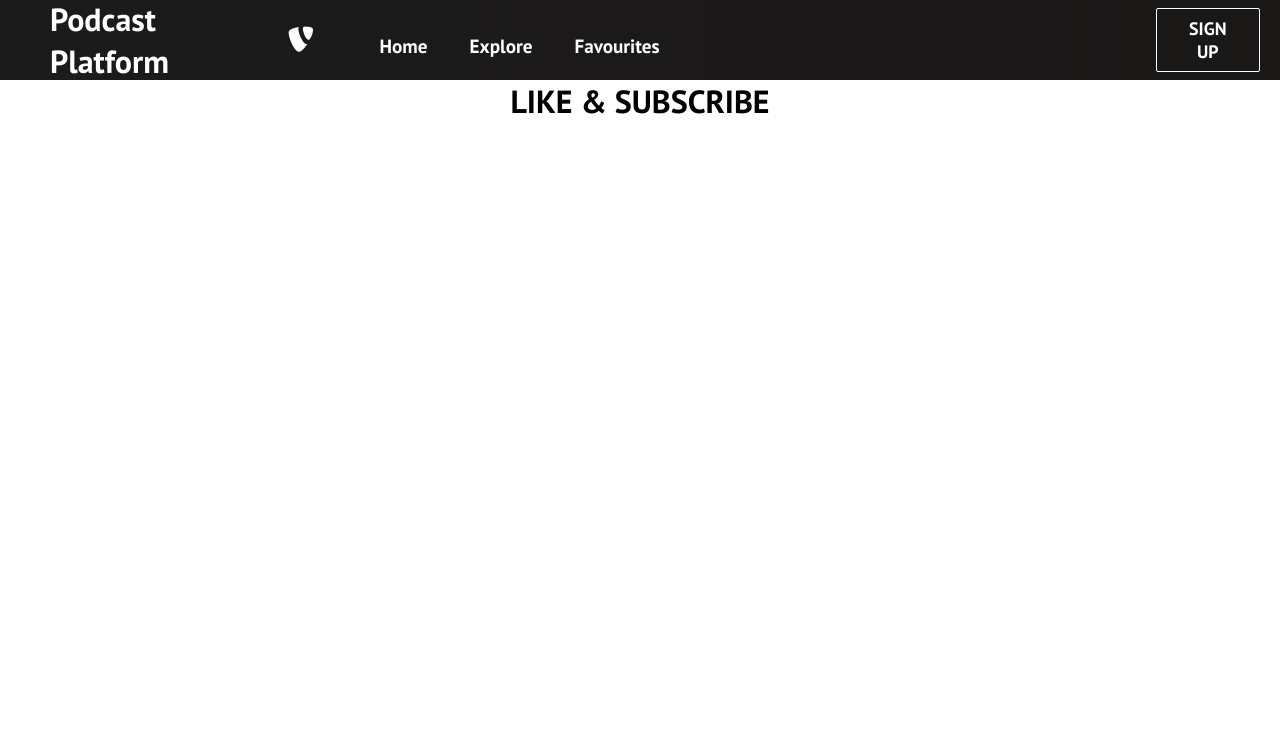
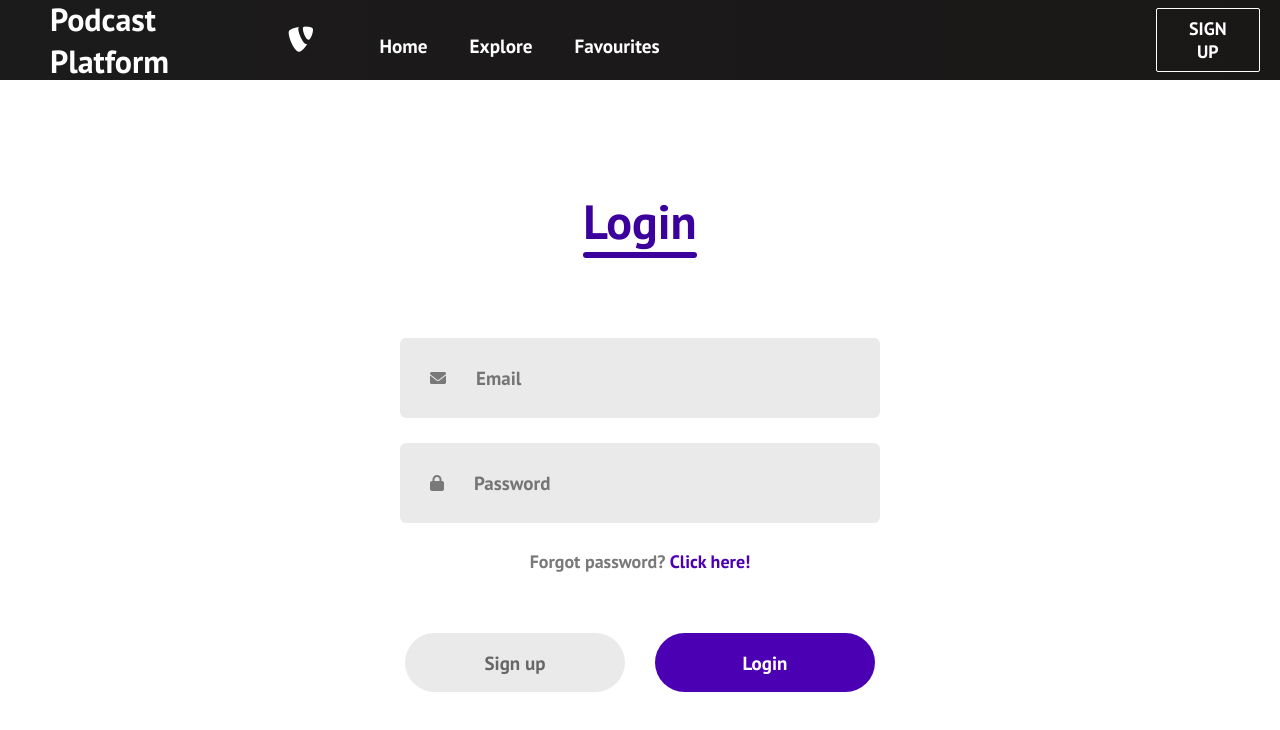
Before and after one commit to elab-development/internet-tehnologije-projekat-podcastplatforma_2020_0066, a React (Create React App) app: page /sign-up in a window 1280 px wide. Shown: the top 730 px of the page. Built offline with nearby package versions, Linux system fonts and the light colour scheme.

Commit message:
8th commit

```diff
--- a/src/App.css
+++ b/src/App.css
@@ -3,6 +3,7 @@
   margin: 0;
   padding: 0;
   font-family: 'PT Sans', sans-serif;
+
 }
 
 .home,
--- a/src/App.js
+++ b/src/App.js
@@ -1,4 +1,4 @@
-import React from "react";
+import React, { useState } from "react";
 import "./App.css";
 import Navbar from "./components/Navbar";
 import { BrowserRouter as Router, Routes, Route } from "react-router-dom";
--- /dev/null
+++ b/src/components/LoginSignup.css
@@ -0,0 +1,102 @@
+.container{
+    display: flex;
+    flex-direction: column;
+    margin: auto;
+    margin-top: 110px;
+    background-color: #fff;
+    padding-bottom: 30px;
+    align-items: center;
+    width: 600px;
+}
+
+.header{
+    display: flex;
+    flex-direction: column;
+    align-items: center;
+    gap: 9px;
+    width: 100%;
+    margin-top: 30px;
+}
+
+.text{
+    color: #3c009d;
+    font-size: 48px;
+    font-weight: 700;
+}
+
+.underline{
+    width: text;
+    height: 6px;
+    background-color: #3c009d;
+    border-radius: 9px;
+}
+
+.inputs{
+    margin-top: 55px;
+    display: flex;
+    flex-direction: column;
+    gap: 25px;
+}
+
+.input{
+    display: flex;
+    align-items: center;
+    margin: auto;
+    width: 480px;
+    height: 80px;
+    background-color: #eaeaea;
+    border-radius: 6px;
+}
+
+.input i{
+    margin: 0px 30px;
+    color: #797979;
+}
+
+.input input{
+    height: 50px;
+    width: 400px;
+    background-color: transparent;
+    border: none;
+    outline: none;
+    color: #797979;
+    font-size: 19px;
+}
+
+.forgot-password{
+margin-top: 27px;
+color: #797979;
+font-size: 18px;
+justify-content: center;
+
+}
+
+.forgot-password span{
+    color: #4c00b4;
+    cursor: pointer;
+}
+
+.submit-container{
+    display: flex;
+    gap: 30px;
+    margin: 60px auto;
+}
+
+.submit{
+    display: flex;
+    justify-content: center;
+    align-items: center;
+    width: 220px;
+    height: 59px;
+    color: #fff;
+    background: #4c00b4;
+    border-radius: 50px;
+    font-size: 19px;
+    font-weight: 700;
+    cursor: pointer;
+}
+
+.gray{
+    background-color: #eaeaea;
+    color: #676767;
+}
--- /dev/null
+++ b/src/components/LoginSignup.jsx
@@ -0,0 +1,38 @@
+import React, { useState } from 'react'
+import "./LoginSignup.css";
+
+function LoginSignup() {
+const [action, setAction] = useState("Login");
+
+  return (
+    <div className='container'>
+      <div className="haeder">
+        <div className="text">{action}</div>
+        <div className="underline"></div>
+      </div>
+      <div className="inputs">
+        {action==="Login" ? <div></div> : <div className="input">
+        <i className="fas fa-user" />
+            <input type="text" placeholder='Name'/>
+        </div>}
+
+        <div className="input">
+        <i className="fas fa-envelope" />
+            <input type="email" placeholder='Email'/>
+        </div>
+        <div className="input">
+        <i className="fas fa-lock" />
+            <input type="password"placeholder='Password' />
+        </div>
+      </div>
+      {action==="Sign up" ? <div></div> : <div className="forgot-password">Forgot password? <span>Click here!</span></div>}
+
+      <div className="submit-container">
+        <div className={action==="Login"? "submit gray":"submit"} onClick={()=>{setAction("Sign up")}}>Sign up</div>
+        <div className={action==="Sign up"? "submit gray":"submit"} onClick={()=>{setAction("Login")}}>Login</div>
+      </div>
+    </div>
+  )
+}
+
+export default LoginSignup
--- a/src/pages/Login.js
+++ b/src/pages/Login.js
@@ -1,6 +1,13 @@
-import React from "react";
+import React, { useState } from "react";
 import "../App.css";
+import LoginSignup from "../components/LoginSignup.jsx";
 
-export default function Login() {
-  return <h1 className="login">LIKE & SUBSCRIBE</h1>;
+function Login() {
+  return (
+    <div>
+      <LoginSignup />
+    </div>
+  );
 }
+
+export default Login;
```
